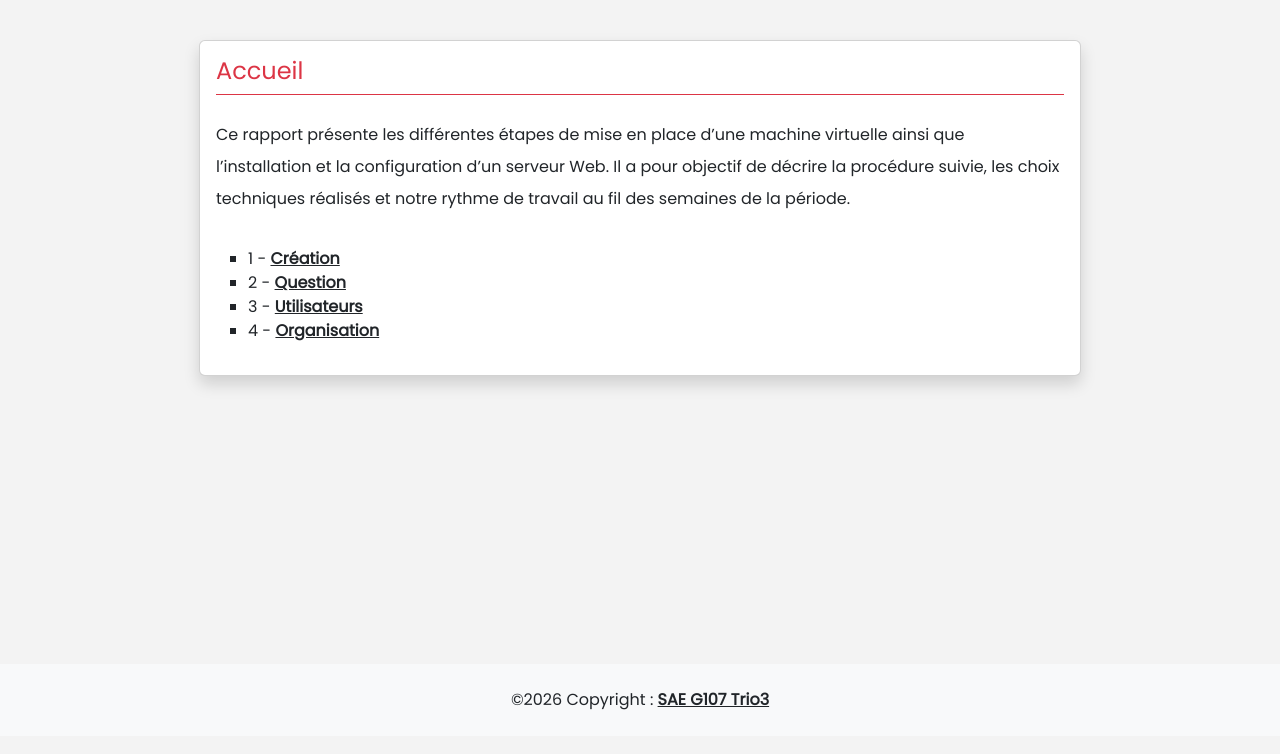
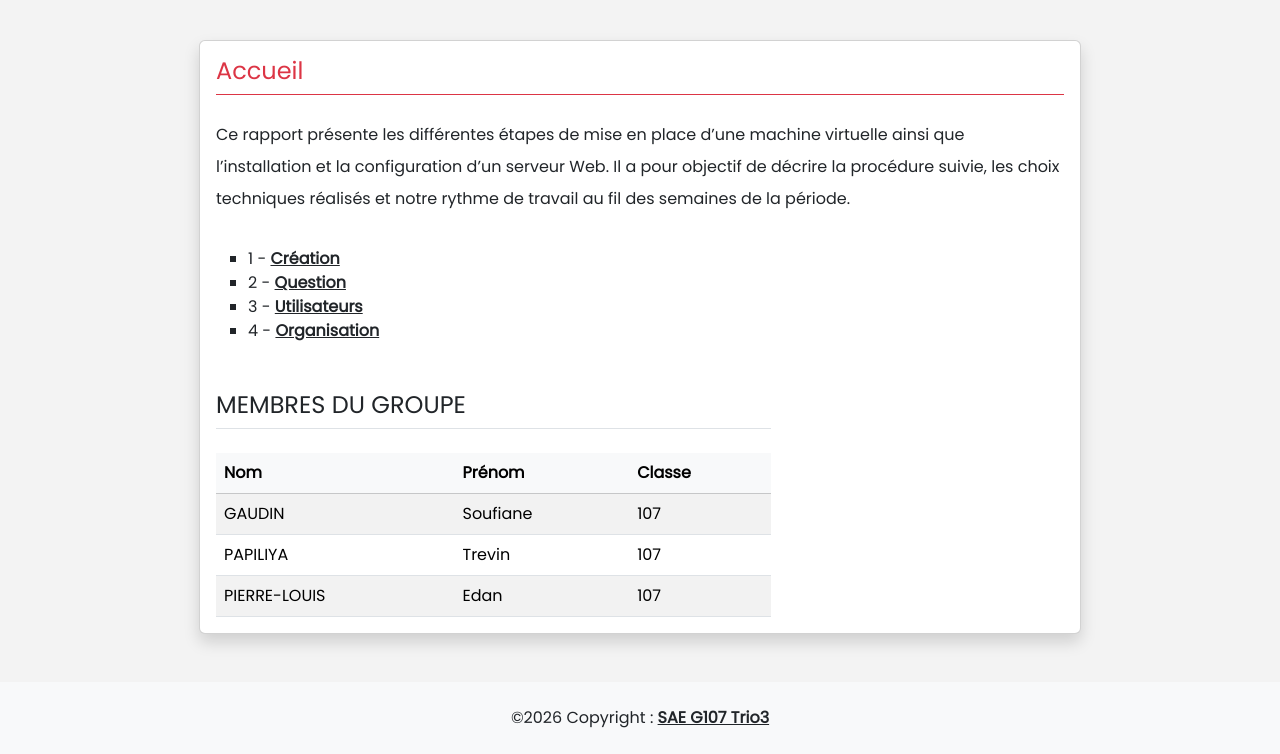
Before and after one commit to S-G190/SiteWebBootstrap, a plain HTML site: page index.html in a window 1280 px wide. Shown: the part 64-818 px from the top of the page. Drawn offline with nearby package versions, Linux system fonts and the light colour scheme.

Commit message:
COMMIT Ajout du passage sur le serveur

```diff
--- a/index.html
+++ b/index.html
@@ -49,6 +49,46 @@
                                 <li>4 - <a class="text-reset fw-bold" href="organisation.html">Organisation</a> </li>
                             </ul>
                         </div>
+
+                        <!-- TABLEAU -->
+                        <div class="col-md-8">
+                            <div class="card-body">
+
+                                <h4 class="h4 pb-2 mb-4  border-bottom ">MEMBRES DU GROUPE</h4>
+
+                                <div class="table-responsive">
+                                    <table class="table table-striped table-hover align-middle mb-0">
+                                        <thead class="table-light">
+                                        <tr>
+                                            <th>Nom</th>
+                                            <th>Prénom</th>
+                                            <th>Classe</th>
+                                        </tr>
+                                        </thead>
+                                        <tbody>
+                                        <tr>
+                                            <td>GAUDIN</td>
+                                            <td>Soufiane</td>
+
+                                            <td>107</td>
+                                        </tr>
+                                        <tr>
+                                            <td>PAPILIYA</td>
+                                            <td>Trevin</td>
+                                            <td>107</td>
+                                        </tr>
+                                        <tr>
+                                            <td>PIERRE-LOUIS</td>
+                                            <td>Edan</td>
+
+                                            <td>107</td>
+                                        </tr>
+                                        </tbody>
+                                    </table>
+                                </div>
+
+                            </div>
+                        </div>
                     </div>
                 </div>
             </div>
```
Also changed, not shown: user.html (+14 -0 lines), Assets/Images/Serveur.png (added).
